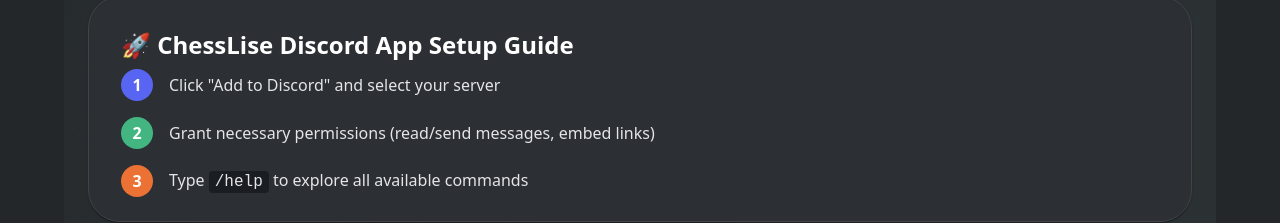
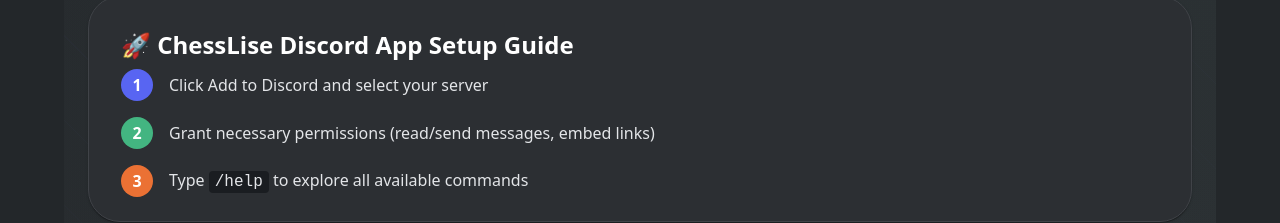
Before and after one commit to jalpp/chessliseweb, a Next.js app: page / in a window 1280 px wide. Shown: the part 2227-2450 px from the top of the page. Built offline with nearby package versions, Linux system fonts and the light colour scheme.

Commit message:
fix(lint): fix quote lint errors

```diff
--- a/src/app/page.tsx
+++ b/src/app/page.tsx
@@ -452,7 +452,7 @@
                   1
                 </Box>
                 <Typography color="#e3e5e8">
-                  Click "Add to Discord" and select your server
+                  Click Add to Discord and select your server
                 </Typography>
               </Box>
               <Box sx={{ display: "flex", alignItems: "center", gap: 2 }}>
```
Also changed, not shown: src/app/session/page.tsx (+13 -13 lines).
